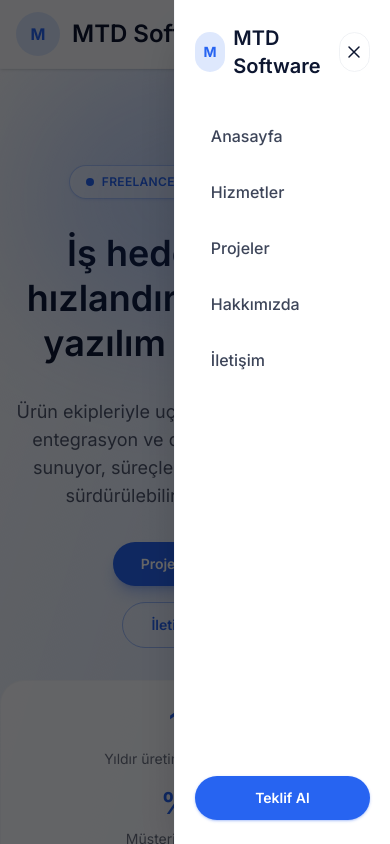
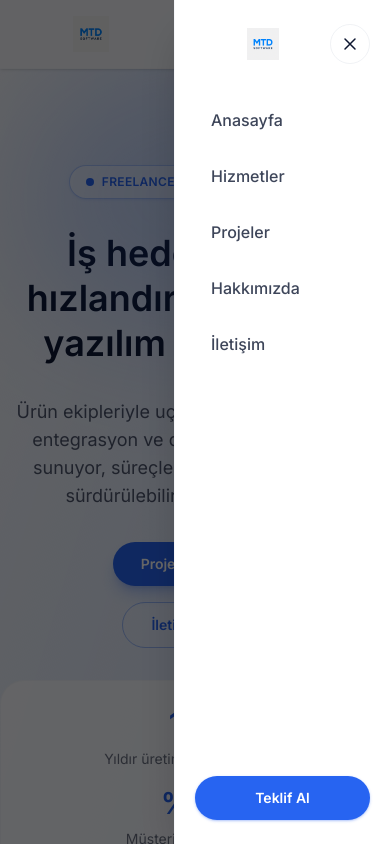
Before and after one commit to Nakataha/mtdsoftware-site, a Next.js app: page / in a window 390 px wide. Both pictures are taken after a click on the button "Menüyü aç". Shown: the top 844 px of the page. Built offline with nearby package versions, Linux system fonts and the light colour scheme.

Commit message:
Refactor Header component for logo and menu improvements
Refactor Header component to use Image for logos and simplify mobile menu styles.

```diff
--- a/src/components/layout/Header.tsx
+++ b/src/components/layout/Header.tsx
@@ -2,6 +2,7 @@
 
 import { useCallback, useEffect, useState } from "react";
 import Link from "next/link";
+import Image from "next/image";
 
 const navigation = [
   { label: "Anasayfa", href: "/" },
@@ -13,7 +14,6 @@ const navigation = [
 
 export default function Header() {
   const [isMobileMenuOpen, setMobileMenuOpen] = useState(false);
-
   const closeMobileMenu = useCallback(() => setMobileMenuOpen(false), []);
 
   // ESC ile kapama
@@ -29,11 +29,7 @@ export default function Header() {
   // Menü açıkken sayfa kaymasını kilitle
   useEffect(() => {
     const el = document.documentElement;
-    if (isMobileMenuOpen) {
-      el.style.overflow = "hidden";
-    } else {
-      el.style.overflow = "";
-    }
+    el.style.overflow = isMobileMenuOpen ? "hidden" : "";
     return () => {
       el.style.overflow = "";
     };
@@ -48,10 +44,27 @@ export default function Header() {
             className="flex items-center gap-3 text-lg font-semibold text-foreground transition-colors hover:text-primary sm:text-xl"
             aria-label="MTD Software anasayfası"
           >
-            <span className="inline-flex h-11 w-11 items-center justify-center rounded-full bg-primary/15 text-base font-bold text-primary">
-              M
+            {/* Logo (tema bazlı swap) */}
+            <span className="relative inline-block h-9 w-[150px] sm:h-10 sm:w-[170px]">
+              {/* Light */}
+              <Image
+                src="/MTD_Logo.png"
+                alt="MTD Software"
+                fill
+                sizes="170px"
+                className="object-contain dark:hidden"
+                priority
+              />
+              {/* Dark */}
+              <Image
+                src="/MTD_Logo_Dark.png"
+                alt="MTD Software"
+                fill
+                sizes="170px"
+                className="hidden object-contain dark:block"
+                priority
+              />
             </span>
-            <span className="font-display text-2xl">MTD Software</span>
           </Link>
 
           {/* Masaüstü menü */}
@@ -112,17 +125,31 @@ export default function Header() {
           />
 
           {/* Opak panel */}
-          <div className="relative z-[1001] flex h-full w-[min(20rem,85%)] flex-col border-l border-muted/40 bg-white dark:bg-[#0b2036] px-5 py-6 shadow-2xl">
+          <div className="relative z-[1001] flex h-full w-[min(20rem,85%)] flex-col border-l border-muted/40 bg-white px-5 py-6 shadow-2xl dark:bg-[#0b2036]">
             <div className="flex items-center justify-between">
               <Link
                 href="/"
                 className="flex items-center gap-2 text-lg font-semibold text-foreground"
                 onClick={closeMobileMenu}
               >
-                <span className="inline-flex h-10 w-10 items-center justify-center rounded-full bg-primary/15 text-sm font-bold text-primary">
-                  M
+                <span className="relative inline-block h-8 w-[135px]">
+                  <Image
+                    src="/MTD_Logo.png"
+                    alt="MTD Software"
+                    fill
+                    sizes="135px"
+                    className="object-contain dark:hidden"
+                    priority
+                  />
+                  <Image
+                    src="/MTD_Logo_Dark.png"
+                    alt="MTD Software"
+                    fill
+                    sizes="135px"
+                    className="hidden object-contain dark:block"
+                    priority
+                  />
                 </span>
-                <span className="font-display text-xl">MTD Software</span>
               </Link>
               <button
                 type="button"
```
